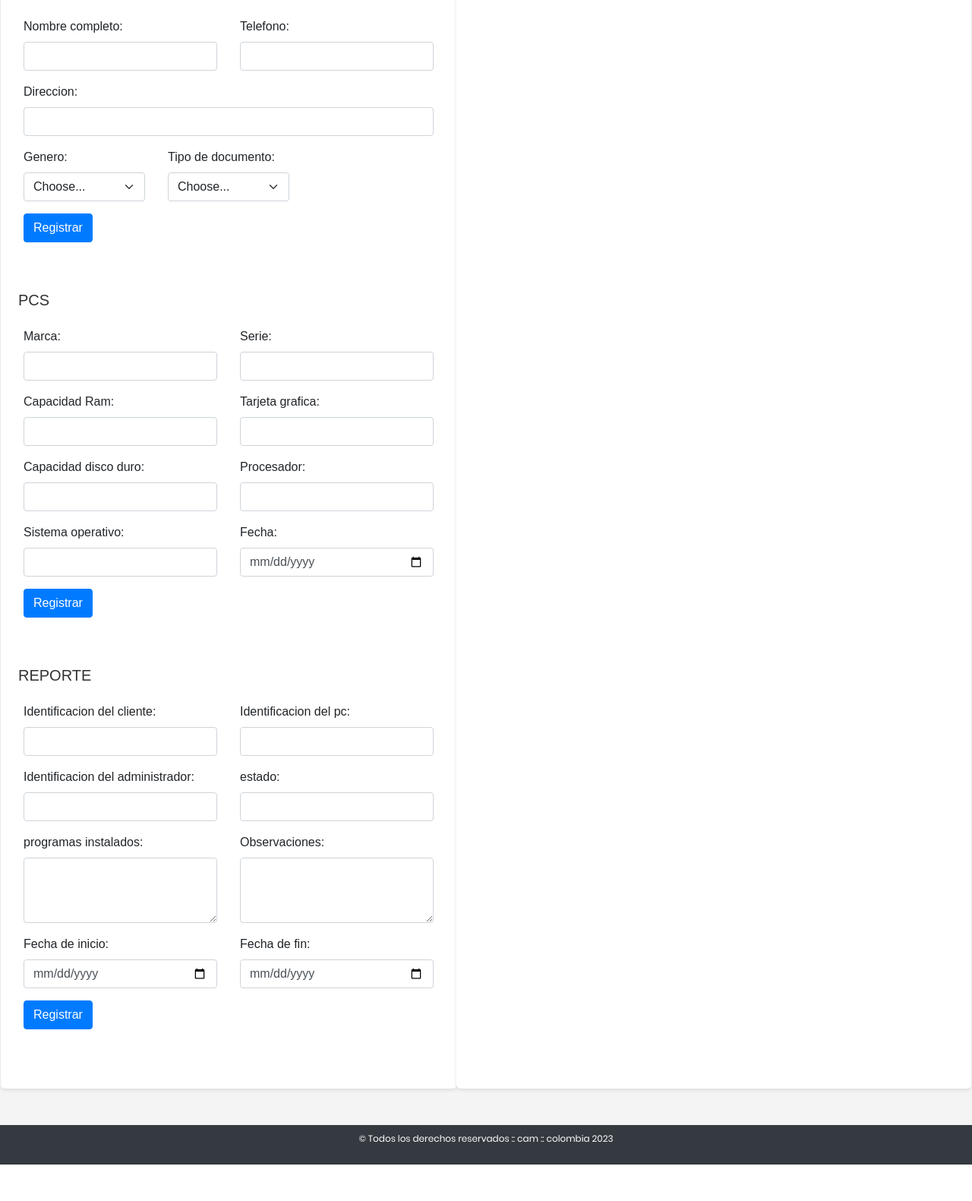
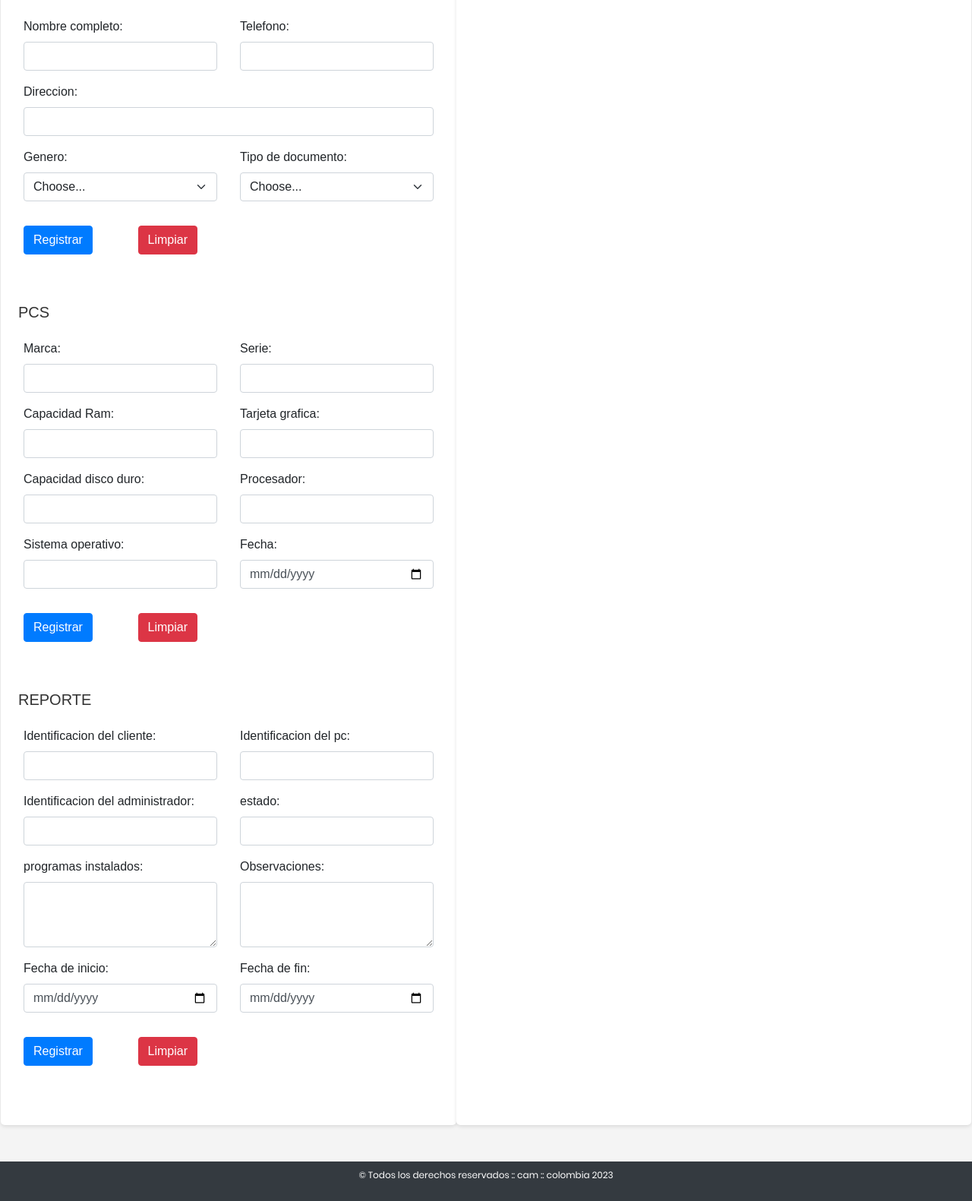
Before and after one commit to winsignares/hvPc, a Flask app: page /fronted/indexreport in a window 1280 px wide. Shown: the part 237-1818 px from the top of the page at 76% size. Before the commit the page ends 1770 px from the top, so only its background shows below. Run offline with Flask 3, Linux system fonts and the light colour scheme; some libraries are stand-ins or nearby versions.

Commit message:
registros listos

```diff
--- a/src/config/templates/main/reporte.html
+++ b/src/config/templates/main/reporte.html
@@ -57,7 +57,7 @@
         <input type="text" class="form-control" id="direccioncliente" />
       </div>
 
-      <div class="col-md-4">
+      <div class="col-md-6">
         <label class="form-label">Genero:</label>
         <select id="generos" class="form-select">
           <option selected>Choose...</option>
@@ -65,7 +65,7 @@
           <option value="1">femenino</option>
         </select>
       </div>
-      <div class="col-md-4">
+      <div class="col-md-6 mb-3">
         <label class="form-label">Tipo de documento:</label>
         <select id="documento" class="form-select">
           <option selected>Choose...</option>
@@ -74,15 +74,27 @@
         </select>
       </div>
 
-      <div class="col-12 mb-5">
+      <div class="col-md-3">
         <button
           type="submit"
-          class="btn btn-primary"
+          class="btn btn-primary d-inline-block mr-3"
           id="ok"
           onclick="guardar_cliente();prevenir()"
         >
           Registrar
         </button>
+
+      </div>
+      <div class="col-md-5 mb-5 ">
+        <button
+          type="submit"
+          class="btn btn-danger d-inline-block ml-2"
+          id="ok"
+          onclick="limpiarcliente()"
+        >
+          Limpiar
+        </button>
+
       </div>
       <h1 class="text-uppercase lead">Pcs</h1>
       <div class="col-md-6">
@@ -93,80 +105,107 @@
         <label class="form-label">Serie:</label>
         <input type="text" class="form-control" id="serie" />
       </div>
-      <div class="col-6">
+      <div class="col-md-6">
         <label class="form-label">Capacidad Ram:</label>
         <input type="text" class="form-control" id="ram" />
       </div>
-      <div class="col-6">
+      <div class="col-md-6">
         <label class="form-label">Tarjeta grafica:</label>
-        <input type="text" class="form-control" id="terjetagra" />
+        <input type="text" class="form-control" id="tarjetagra" />
       </div>
-      <div class="col-6">
+      <div class="col-md-6">
         <label class="form-label">Capacidad disco duro:</label>
         <input type="text" class="form-control" id="discoduro" />
       </div>
-      <div class="col-6">
+      <div class="col-md-6">
         <label class="form-label">Procesador:</label>
         <input type="text" class="form-control" id="procesador" />
       </div>
-      <div class="col-6">
+      <div class="col-md-6">
         <label class="form-label">Sistema operativo:</label>
-        <input type="text" class="form-control" id="sitemaop" />
+        <input type="text" class="form-control" id="sistemaop" />
       </div>
 
-      <div class="col-6">
+      <div class="col-md-6 mb-3">
         <label>Fecha:</label>
         <input id="fecha" type="date" class="form-control"  />
       </div>
 
-      <div class="col-12 mb-5">
+      <div class="col-md-3 ">
         <button
           id="ok"
           type="submit"
-          class="btn btn-primary"
+          class="btn btn-primary d-inline-block mr-2"
           onclick="guardar_pc();prevenir()"
         >
           Registrar
         </button>
       </div>
+      <div class="col-md-5 mb-5 ">
+        <button
+          type="submit"
+          class="btn btn-danger d-inline-block ml-2"
+          id="ok"
+          onclick="limpiarpc()"
+        >
+          Limpiar
+        </button>
+
+      </div>
       <h1 class="text-uppercase lead">reporte</h1>
       <div class="col-md-6">
         <label class="form-label">Identificacion del cliente:</label>
-        <input type="text" class="form-control" id="marca" />
+        <input type="text" class="form-control" id="clientes" />
       </div>
       <div class="col-md-6">
         <label class="form-label">Identificacion del pc:</label>
-        <input type="text" class="form-control" id="serie" />
+        <input type="text" class="form-control" id="pcs" />
       </div>
-      <div class="col-6">
+      <div class="col-md-6">
         <label class="form-label">Identificacion del administrador:</label>
-        <input type="text" class="form-control" id="ram" />
+        <input type="text" class="form-control" id="admin" />
       </div>
-      <div class="col-6">
+      <div class="col-md-6">
         <label class="form-label">estado:</label>
-        <input type="text" class="form-control" id="procesador" />
+        <input type="text" class="form-control" id="estado" />
       </div>
-      <div class="col-6">
+      <div class="col-md-6">
         <label class="form-label">programas instalados:</label>
-        <textarea class="form-control" rows="3"></textarea>
+        <textarea id="programas" class="form-control" rows="3"></textarea>
       </div>
-      <div class="col-6">
+      <div class="col-md-6">
         <label class="form-label">Observaciones:</label>
-        <textarea class="form-control" rows="3"></textarea>
+        <textarea id="observaciones" class="form-control" rows="3"></textarea>
       </div>
 
-      <div class="col-6">
+      <div class="col-md-6">
         <label>Fecha de inicio:</label>
-        <input type="date" class="form-control" id="fecha" />
+        <input type="date" class="form-control" id="fechaini" />
       </div>
-      <div class="col-6">
+      <div class="col-md-6 mb-3">
         <label>Fecha de fin:</label>
-        <input type="date" class="form-control" id="fecha" />
+        <input type="date" class="form-control" id="fechaend" />
       </div>
-      <div class="col-12 mb-5">
-        <button id="ok" type="submit" class="btn btn-primary" onclick="">
+      <div class="col-md-3 ">
+        <button
+          id="ok"
+          type="submit"
+          class="btn btn-primary d-inline-block mr-2"
+          onclick="guardar_reportes();prevenir()"
+        >
           Registrar
         </button>
+      </div>
+      <div class="col-md-5 mb-5 ">
+        <button
+          type="submit"
+          class="btn btn-danger d-inline-block ml-2"
+          id="ok"
+          onclick="limpiarReportes()"
+        >
+          Limpiar
+        </button>
+
       </div>
     </form>
   </div>
--- a/src/rutas/reporte.py
+++ b/src/rutas/reporte.py
@@ -2,6 +2,7 @@ from config.db import db, app, ma
 from flask import Blueprint,render_template, request
 from model.clients import clients
 from model.pc import pc
+from model.reports import report
 routes_report= Blueprint("routes_report",__name__)
 
 @routes_report.route("/indexreport", methods= ["GET"])
@@ -33,7 +34,25 @@ def savepcs():
     sistema_operativo = request.form['sistema_operativo']
     fecha_adquisicion = request.form['fecha_adquisicion']
     print(marca)
-    new_pc = clients(marca,serie,capacidad_Ram,tarjeta_grafica,capacidad_discoDuro,procesador,sistema_operativo,fecha_adquisicion)
+    new_pc = pc(marca,serie,capacidad_Ram,tarjeta_grafica,capacidad_discoDuro,procesador,sistema_operativo,fecha_adquisicion)
     db.session.add(new_pc)
     db.session.commit()
     return "ok"
+
+
+
+@routes_report.route('/guardar_reports', methods= ["POST"])
+def savereports():
+    id_cliente= request.form['id_cliente']
+    id_pc = request.form['id_pc']
+    id_admin = request.form['id_admin']
+    programas_install = request.form['programas_install']
+    observaciones = request.form['observaciones']
+    estado = request.form['estado']
+    fecha_inicio = request.form['fecha_inicio']
+    fecha_fin = request.form['fecha_fin']
+    print(id_cliente)
+    new_reports = report(id_cliente,id_pc,id_admin,programas_install,observaciones,estado,fecha_inicio,fecha_fin)
+    db.session.add(new_reports)
+    db.session.commit()
+    return "ok"
```
Also changed, not shown: src/config/static/js/hdvjs/report.js (+131 -29 lines).
